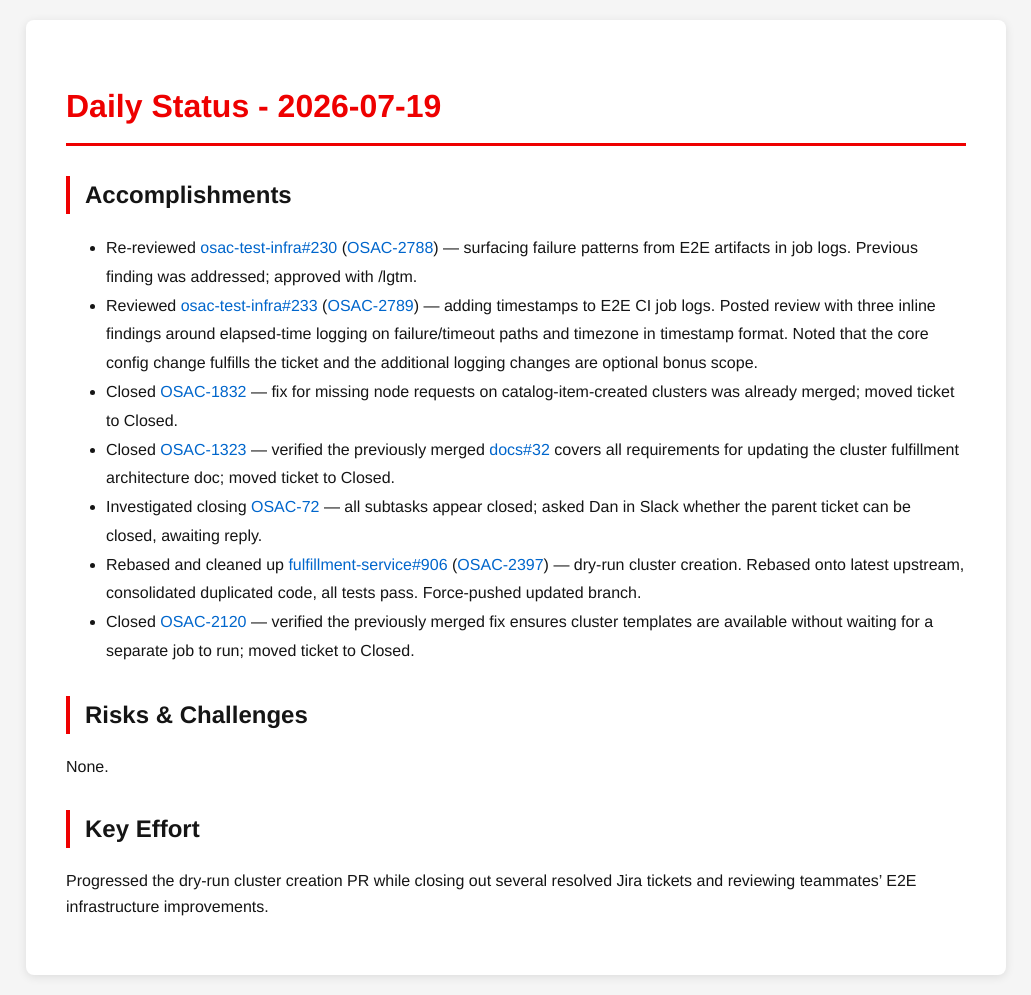
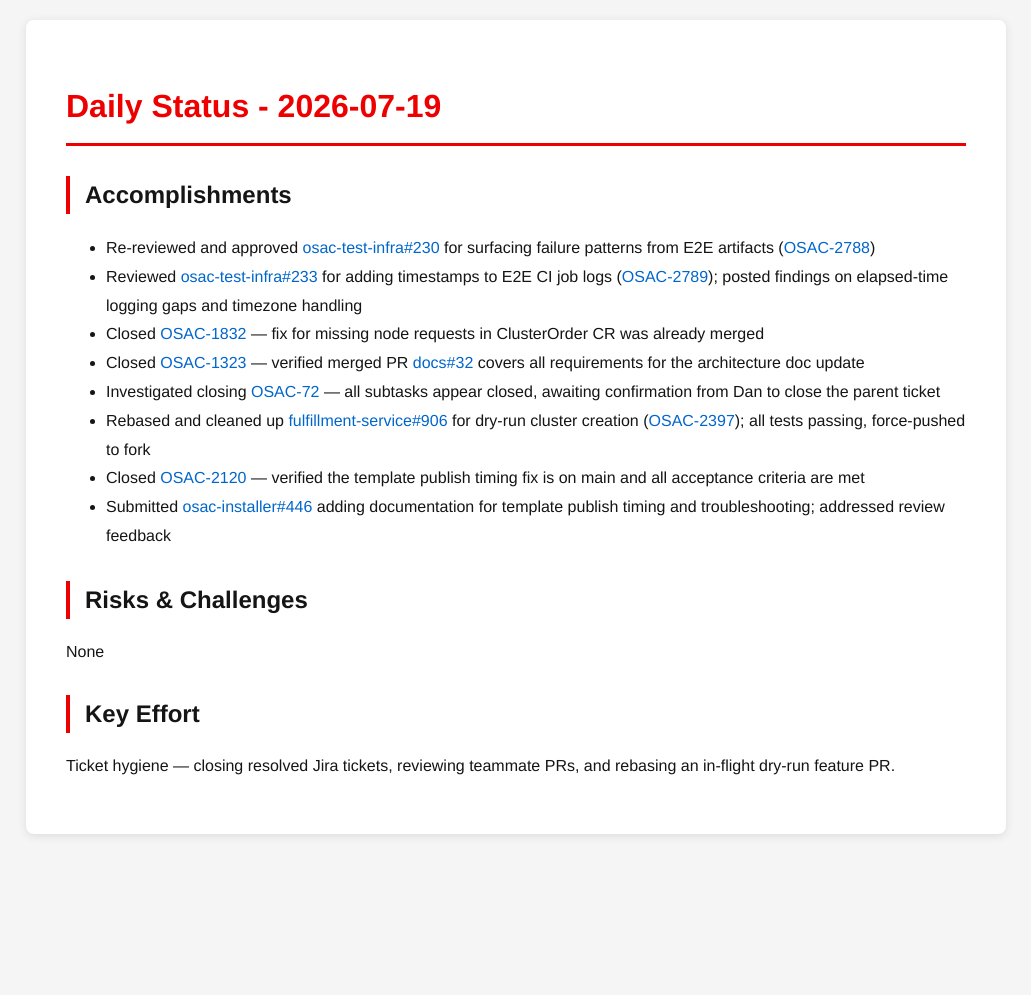
Before and after one commit to tzvatot/daily-status, a Jekyll site: the page built from 2026-07-19.md, in a window 1280 px wide. Shown: the whole page, without its empty margins (124-1155 px from the left). Built offline with Jekyll 4.4.1, drawn with Linux system fonts in a browser that asks for light colours; after the commit the page ends 900 px from its top, so only the background shows below that.

Commit message:
Daily status update - 2026-07-19

```diff
--- a/2026-07-19.md
+++ b/2026-07-19.md
@@ -7,16 +7,17 @@ date: 2026-07-19
 # Daily Status - 2026-07-19
 
 ## Accomplishments
-- Re-reviewed [osac-test-infra#230](https://github.com/osac-project/osac-test-infra/pull/230) ([OSAC-2788](https://redhat.atlassian.net/browse/OSAC-2788)) — surfacing failure patterns from E2E artifacts in job logs. Previous finding was addressed; approved with /lgtm.
-- Reviewed [osac-test-infra#233](https://github.com/osac-project/osac-test-infra/pull/233) ([OSAC-2789](https://redhat.atlassian.net/browse/OSAC-2789)) — adding timestamps to E2E CI job logs. Posted review with three inline findings around elapsed-time logging on failure/timeout paths and timezone in timestamp format. Noted that the core config change fulfills the ticket and the additional logging changes are optional bonus scope.
-- Closed [OSAC-1832](https://redhat.atlassian.net/browse/OSAC-1832) — fix for missing node requests on catalog-item-created clusters was already merged; moved ticket to Closed.
-- Closed [OSAC-1323](https://redhat.atlassian.net/browse/OSAC-1323) — verified the previously merged [docs#32](https://github.com/osac-project/docs/pull/32) covers all requirements for updating the cluster fulfillment architecture doc; moved ticket to Closed.
-- Investigated closing [OSAC-72](https://redhat.atlassian.net/browse/OSAC-72) — all subtasks appear closed; asked Dan in Slack whether the parent ticket can be closed, awaiting reply.
-- Rebased and cleaned up [fulfillment-service#906](https://github.com/osac-project/fulfillment-service/pull/906) ([OSAC-2397](https://redhat.atlassian.net/browse/OSAC-2397)) — dry-run cluster creation. Rebased onto latest upstream, consolidated duplicated code, all tests pass. Force-pushed updated branch.
-- Closed [OSAC-2120](https://redhat.atlassian.net/browse/OSAC-2120) — verified the previously merged fix ensures cluster templates are available without waiting for a separate job to run; moved ticket to Closed.
+- Re-reviewed and approved [osac-test-infra#230](https://github.com/osac-project/osac-test-infra/pull/230) for surfacing failure patterns from E2E artifacts ([OSAC-2788](https://redhat.atlassian.net/browse/OSAC-2788))
+- Reviewed [osac-test-infra#233](https://github.com/osac-project/osac-test-infra/pull/233) for adding timestamps to E2E CI job logs ([OSAC-2789](https://redhat.atlassian.net/browse/OSAC-2789)); posted findings on elapsed-time logging gaps and timezone handling
+- Closed [OSAC-1832](https://redhat.atlassian.net/browse/OSAC-1832) — fix for missing node requests in ClusterOrder CR was already merged
+- Closed [OSAC-1323](https://redhat.atlassian.net/browse/OSAC-1323) — verified merged PR [docs#32](https://github.com/osac-project/docs/pull/32) covers all requirements for the architecture doc update
+- Investigated closing [OSAC-72](https://redhat.atlassian.net/browse/OSAC-72) — all subtasks appear closed, awaiting confirmation from Dan to close the parent ticket
+- Rebased and cleaned up [fulfillment-service#906](https://github.com/osac-project/fulfillment-service/pull/906) for dry-run cluster creation ([OSAC-2397](https://redhat.atlassian.net/browse/OSAC-2397)); all tests passing, force-pushed to fork
+- Closed [OSAC-2120](https://redhat.atlassian.net/browse/OSAC-2120) — verified the template publish timing fix is on main and all acceptance criteria are met
+- Submitted [osac-installer#446](https://github.com/osac-project/osac-installer/pull/446) adding documentation for template publish timing and troubleshooting; addressed review feedback
 
 ## Risks & Challenges
-None.
+None
 
 ## Key Effort
-Progressed the dry-run cluster creation PR while closing out several resolved Jira tickets and reviewing teammates' E2E infrastructure improvements.
+Ticket hygiene — closing resolved Jira tickets, reviewing teammate PRs, and rebasing an in-flight dry-run feature PR.
```
